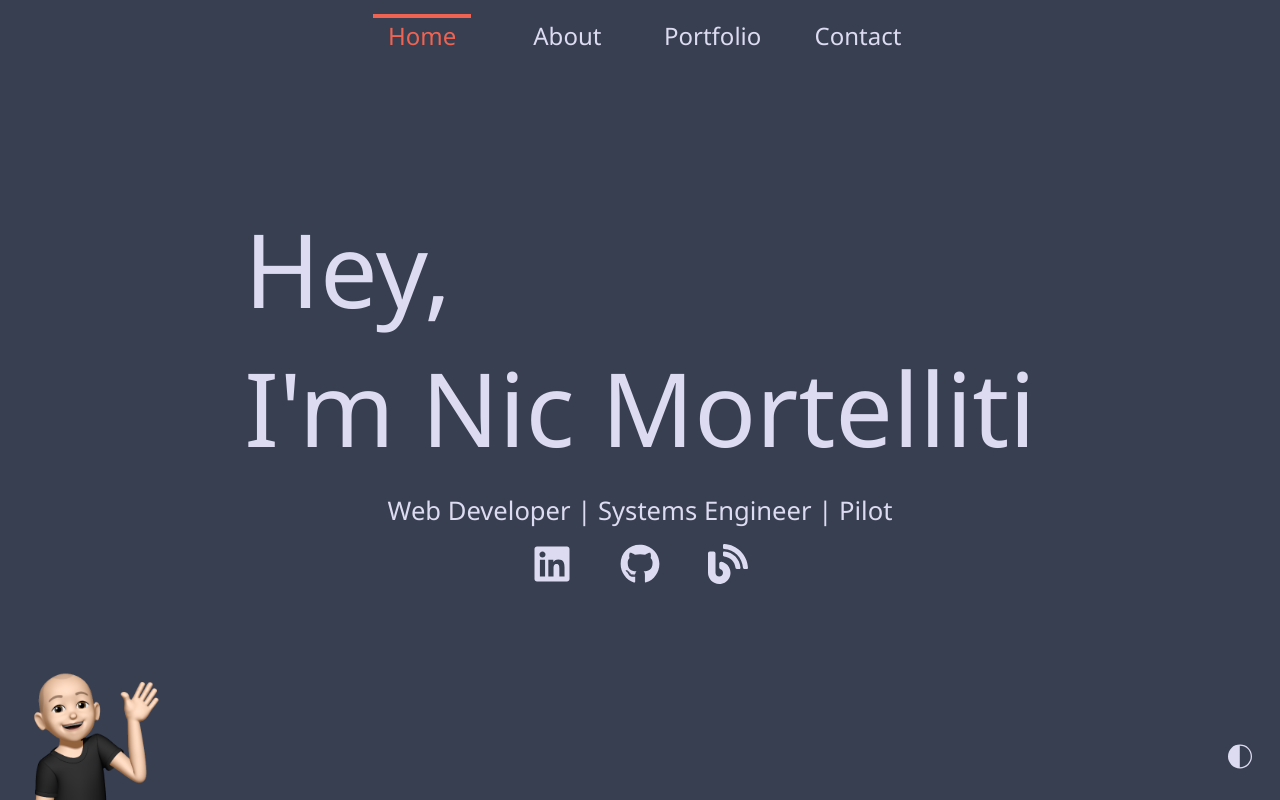
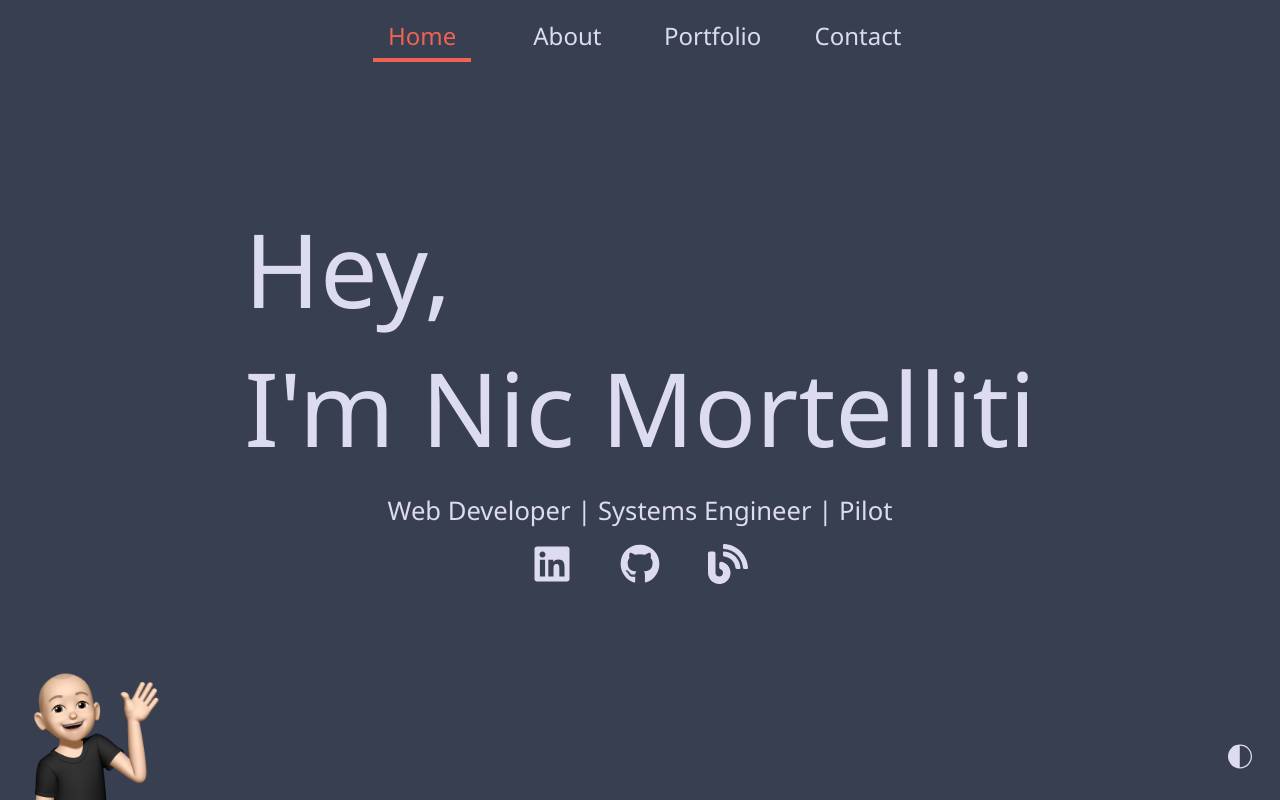
Before and after one commit to NicMortelliti/portfolio, a React (Create React App) app: page /#/ in a window 1280 px wide. Built offline with nearby package versions, Linux system fonts and the light colour scheme.

Commit message:
remove line above button

```diff
--- a/src/components/styles/Buttons.styled.js
+++ b/src/components/styles/Buttons.styled.js
@@ -76,13 +76,14 @@ export const Link = styled.a`
   font-size: 1.5rem;
   line-height: 1.8;
 
-  &.active,
+  &.active, /* Set color on active buttons */
   &:hover {
+    /* Set color on hovered buttons */
     transition: color ${transTime};
     color: ${accent};
   }
 
-  &.active,
+  /* Create underline pseudo-element */
   ::after {
     content: "";
     display: block;
@@ -92,8 +93,9 @@ export const Link = styled.a`
     transition: width ${transTime};
   }
 
-  &.active,
+  &.active::after, /* Show underline on active buttons */
   :hover::after {
+    /* Show underline on hovered buttons */
     width: 100%;
   }
 `;
```
